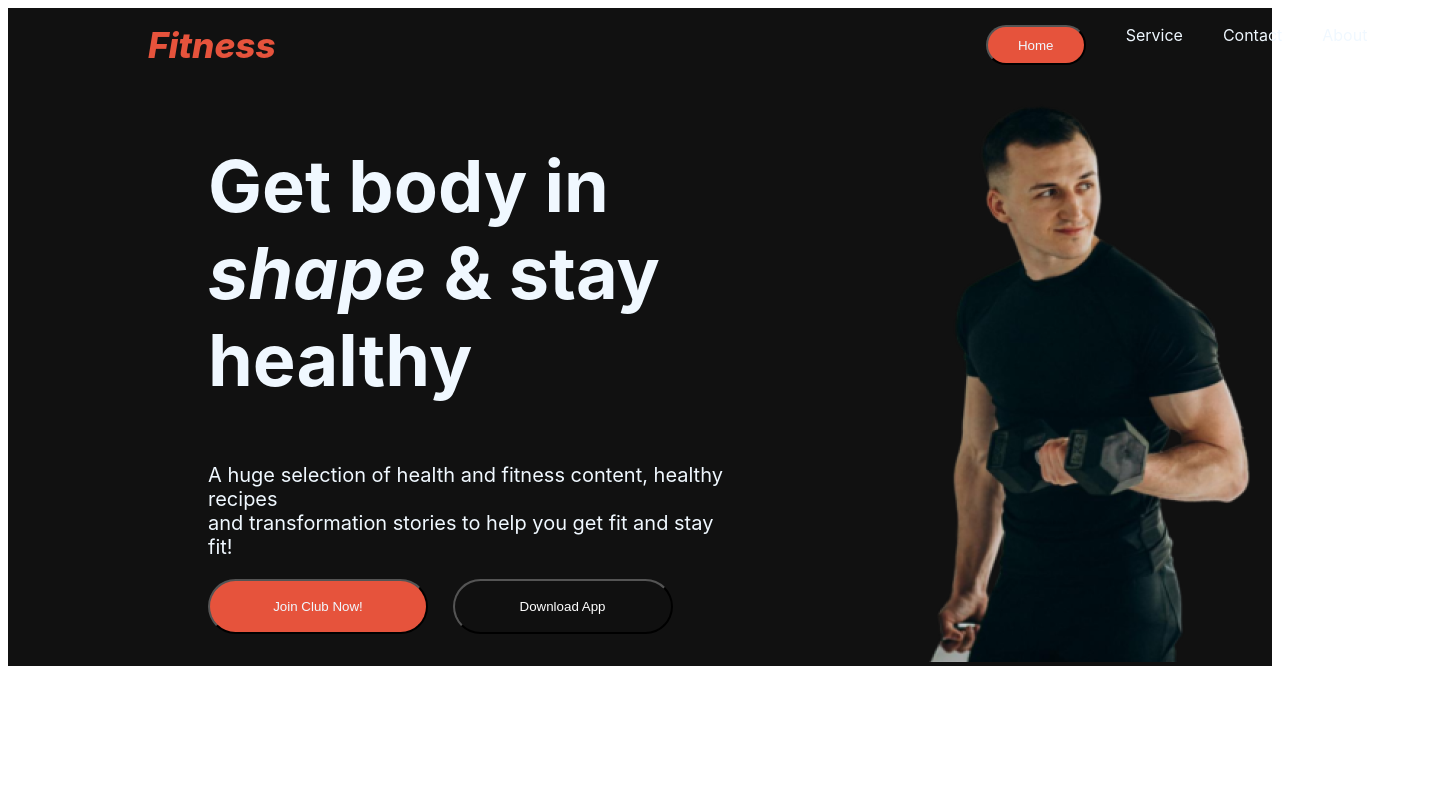
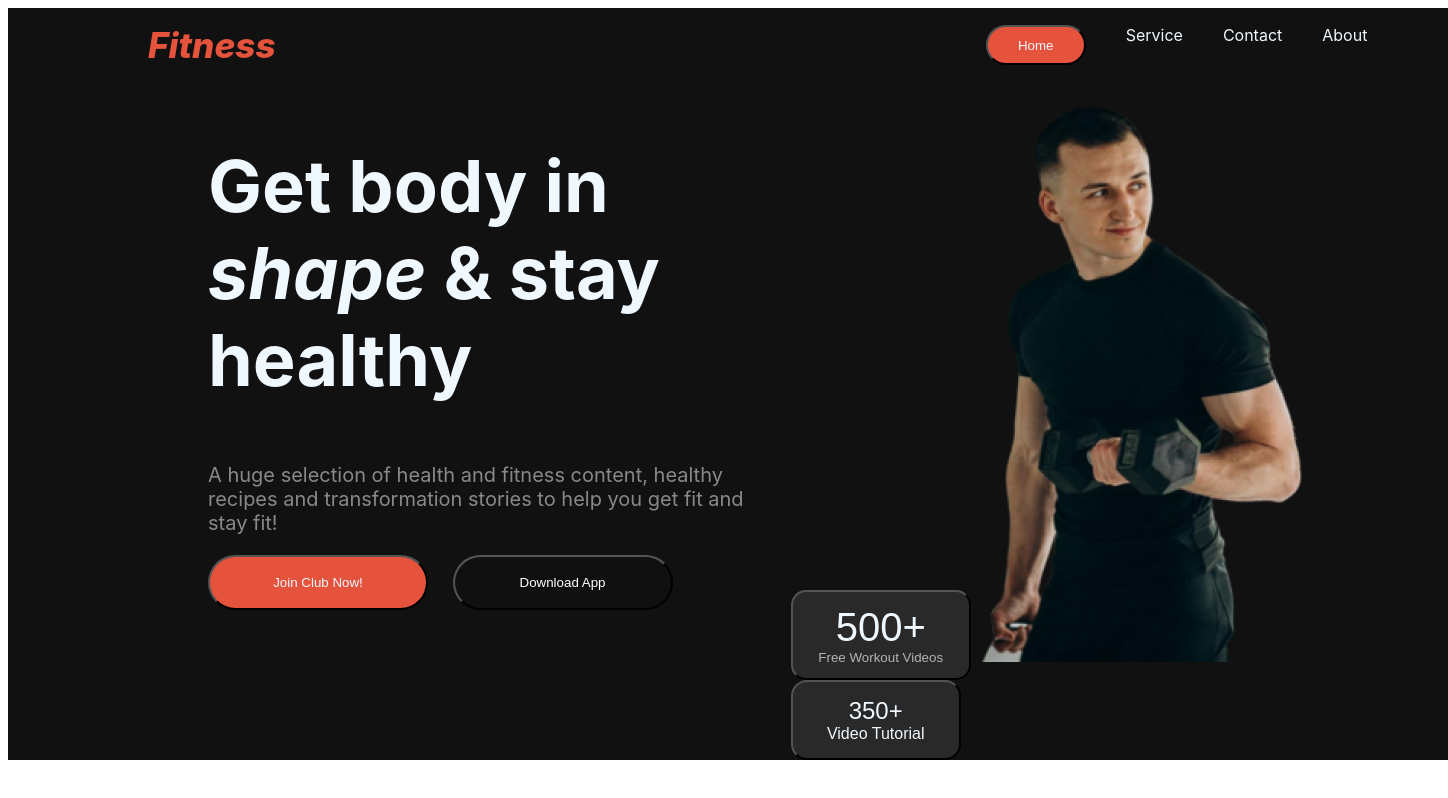
Before and after one commit to tarikulislamjisan/Assignment-2, a plain HTML site: page index.html in a window 1280 px wide. Shown: the whole page, 1448 px wide, since content can reach past the window. Drawn offline with Linux system fonts and the light colour scheme.

Commit message:
making banner section responsive

```diff
--- a/index.html
+++ b/index.html
@@ -43,13 +43,15 @@
 
     <div>
         <h2 class="banner-title">Get body in <br> <span class="shape"><i>shape</i></span> & stay <br> healthy</h2>
-        <p class="banner-description">A huge selection of health and fitness content, healthy recipes <br> and transformation stories to help you get fit and stay fit!</p>
+        <p class="banner-description">A huge selection of health and fitness content, healthy <br> recipes and transformation stories to help you get fit and stay fit!</p>
         <button class="club-btn">Join Club Now!</button>
         <button class="dwnld-btn">Download App</button>
     </div>
 
-    <div>
+    <div >
+        <button class="workout-btn" ><span class="fivehundred">500+</span> <br><span class="workout">Free Workout Videos</span></button>
         <img src="Images 2.png" alt="">
+        <button class="Tutorial-btn"><span class="three-hundred">350+</span><br><span class="Tutorial">Video Tutorial</span></button>
     </div>
 
 
--- a/style/style.css
+++ b/style/style.css
@@ -4,7 +4,12 @@
     font-weight: auto;
     font-style: normal;
   }
+  /* header */
+  header{
+    width: 1440px;
+  }
   /* banner section */
+
   .banner{
 background-color: rgba(17, 17, 17, 1);
 
@@ -56,7 +61,7 @@ align-items: center;
 }
 .banner-description{
   font-size: 20px;
-  color: aliceblue;
+  color: rgba(255, 255, 255, 0.5);
   margin-left: 200px;
 }
 .club-btn{
@@ -87,5 +92,39 @@ align-items: center;
 }
 .display-flex1{
   display: flex;
-  gap: 200px;
+  gap: 30px;
 }
+.fivehundred{
+  color: aliceblue;
+  font-size: 2.5rem;
+  align-items: center;
+
+
+}
+.workout{
+color: rgba(255, 255, 255, 0.65);
+}
+.workout-btn{
+background-color: rgba(255, 255, 255, 0.1);
+width: 180px;
+height: 90px;
+border-radius: 15px;
+
+
+}
+.three-hundred{
+font-size: 1.5rem;
+color: aliceblue;
+}
+.Tutorial{
+font-size: 1rem;
+color: aliceblue;
+}
+.Tutorial-btn{
+  background-color:rgba(255, 255, 255, 0.1);
+  width: 170px;
+  height: 80px;
+  border-radius: 16px;
+
+
+}
```
